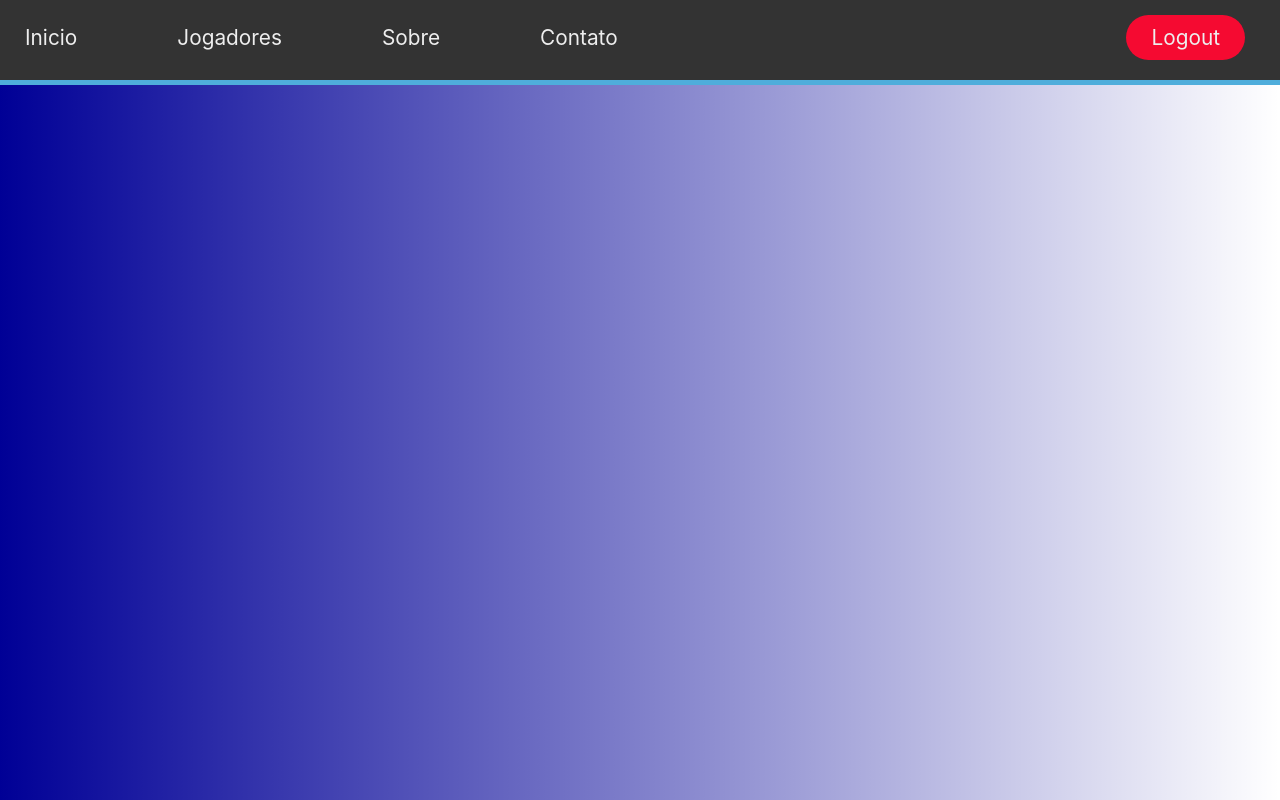
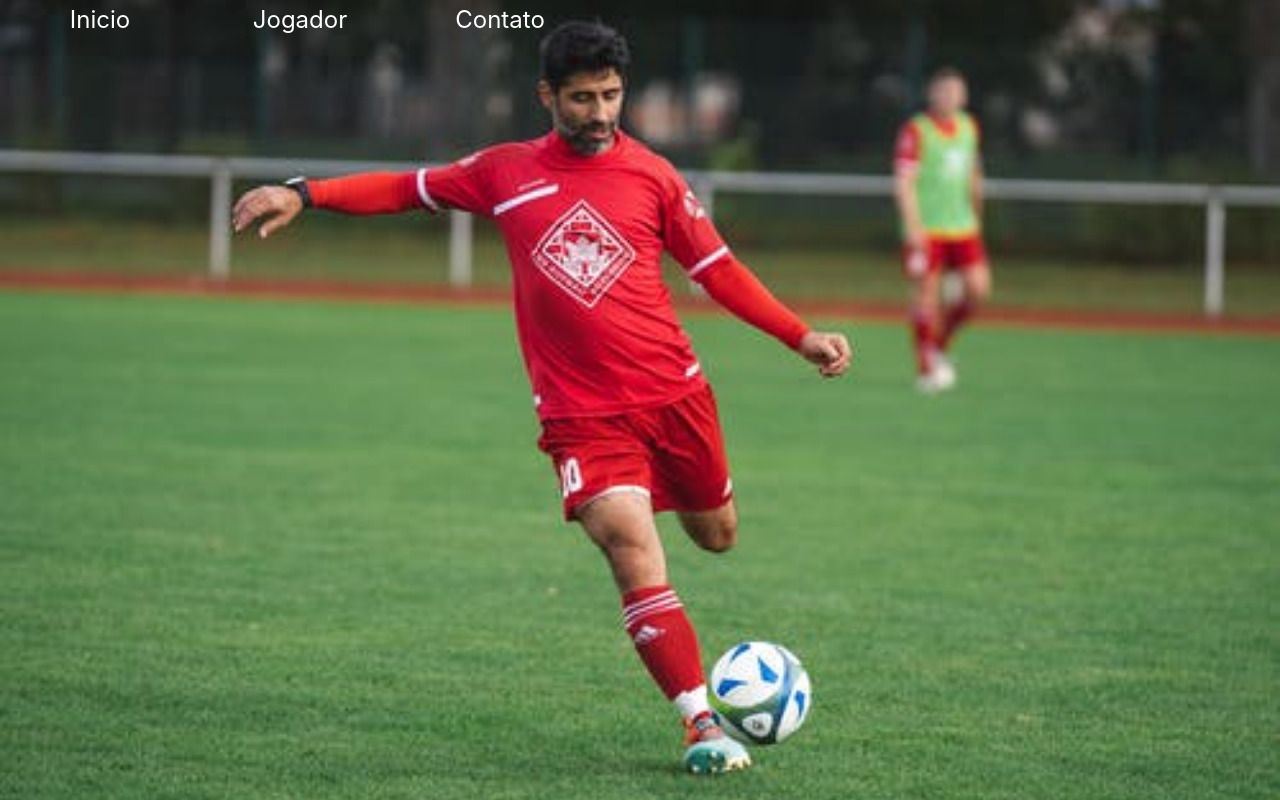
Before and after one commit to elbertsilva/Jls, a React (Create React App) app in the folder front_end/: page /React-login-and-crud/home in a window 1280 px wide. Built offline with nearby package versions, Linux system fonts and the light colour scheme; sample sign-in values are in the browser's storage.

Commit message:
Ajustando style and link

```diff
--- a/front_end/src/App.js
+++ b/front_end/src/App.js
@@ -1,6 +1,6 @@
 import React from "react";
 import Routes from "./routes";
-import { Global } from "./Global/globalStyle";
+import { Global } from "./global/globalStyle";
 // import { Container } from './styles';
 
 const App = () => (
--- a/front_end/src/Global/globalStyle.js
+++ b/front_end/src/Global/globalStyle.js
@@ -1,13 +1,15 @@
 import { createGlobalStyle } from "styled-components";
-
+import img from '../assets/pexels-photo-5597398.jpeg'
 export const Global = createGlobalStyle`
  *{margin: 0;
  padding: 0;
  box-sizing: border-box;
  }
  body{
-    background: linear-gradient(to right, rgba(0, 0, 150, 8), transparent);
-  background-attachment: fixed;
+    ${'' /* background: linear-gradient(to right, rgba(0, 0, 150, 8), transparent); */}
+    ${'' /* background-image: linear-gradient(to left,#d9dff8,#e4e7fa,#eeeefb,#f7f7fd,#ffffff); */}
+    background: url(${img});
+    background-attachment: fixed;
   background-position: center;
   background-repeat: no-repeat;
   background-size: cover;
--- a/front_end/src/auth/styles.js
+++ b/front_end/src/auth/styles.js
@@ -6,7 +6,8 @@ export const Container = styled.div`
   justify-content: center;
   height: 100vh;
   width: 100%;
-  background: linear-gradient(to right, rgba(0, 0, 150, 8), transparent);
+  /* background: linear-gradient(to right, rgba(0, 0, 150, 8), transparent); */
+  background-image: linear-gradient(to left,#d9dff8,#e4e7fa,#eeeefb,#f7f7fd,#ffffff);
 `;
 
 export const Content = styled.div`
--- a/front_end/src/routes/index.js
+++ b/front_end/src/routes/index.js
@@ -2,8 +2,8 @@ import React from "react";
 import { BrowserRouter, Route, Switch, Redirect } from "react-router-dom";
 import { isAutenticated } from "../auth";
 import Auth from "../auth";
-import View from "../view";
-import Home from "../view/home/index";
+import View from "../view/cadastro/";
+import Home from "../view/home/";
 
 const PrivateRoute = ({ component: Component, ...rest }) => (
   <Route
--- a/front_end/src/view/index.js
+++ b/front_end/src/view/cadastro/index.js
@@ -1,5 +1,5 @@
 import React from "react";
-import server from "../server/server";
+import server from "../../server/server";
 import { useHistory } from "react-router-dom";
 import {
   Container,
--- a/front_end/src/view/home/index.js
+++ b/front_end/src/view/home/index.js
@@ -1,42 +1,22 @@
 import React from "react";
-import "./styles.css";
-import { Link } from "react-router-dom";
-
-// import { Container } from './styles';
+import { Nav, Ul, Li, Link } from "./styles";
 
 function Home() {
   return (
-    <div>
-      <header className="cabeçalho">
-        <div className="logo">
-          <a href="#inicio">{/* <img src={image} alt="Logo" /> */}</a>
-        </div>
-        <button className="menu-toggle">
-          <i className="fa fa-lg fa-bars"></i>
-        </button>
-        <nav className="menu">
-          <ul>
-            <li>
-              <a href="#inicio">Inicio</a>
-            </li>
-            <li>
-              <a href="#Cursos">Jogadores</a>
-            </li>
-            <li>
-              <a href="#Sobre">Sobre</a>
-            </li>
-            <li>
-              <a href="#Contato">Contato</a>
-            </li>
-          </ul>
-        </nav>
-        <aside className="autenticacao">
-          <Link to="/" class="botao destaque">
-            Logout
-          </Link>
-        </aside>
-      </header>
-    </div>
+    <Nav class="menu">
+      <Ul>
+        <Li>Inicio</Li>
+        <Li>
+          Jogador
+          <Ul>
+            <Li>
+              <Link to={"/view"}>Cadastrar jogador</Link>
+            </Li>
+          </Ul>
+        </Li>
+        <Li>Contato</Li>
+      </Ul>
+    </Nav>
   );
 }
 
--- a/front_end/src/view/home/styles.css
+++ /dev/null
@@ -1,75 +0,0 @@
-.cabeçalho {
-  background: #333;
-  border-bottom: solid 5px #4faddb;
-  box-sizing: content-box;
-  height: 80px;
-}
-.logo {
-  display: inline-block;
-  height: 80px;
-}
-.logo img {
-  height: 100%;
-}
-.menu-toggle {
-  float: right;
-  background-color: #555;
-  border: solid 1px #777;
-  border-radius: 5px;
-  height: 40px;
-  padding: 10px 20px;
-  margin: 20px 15px;
-}
-.menu {
-  display: inline-block;
-  vertical-align: top;
-  height: 80px;
-  padding: 25px;
-}
-.menu ul {
-  margin: 0;
-  padding: 0;
-}
-.menu li {
-  display: inline-block;
-  margin-right: 100px;
-}
-.cabeçalho a {
-  text-decoration: none;
-  color: #eee;
-  font-size: 1.3em;
-}
-.autenticacao {
-  float: right;
-  height: 80px;
-  padding: 25px;
-}
-.menu a:hover,
-.menu a.selected {
-  background-color: #4faddb;
-  color: #000;
-}
-.botao {
-  border-radius: 30px;
-  padding: 10px 25px;
-  margin: 10px;
-}
-.destaque {
-  background-color: #f50a31;
-  color: #fff;
-}
-@media (min-width: 679px) {
-  .menu-toggle {
-    display: none;
-  }
-}
-@media (max-width: 680px) {
-  .menu {
-    display: none;
-  }
-}
-@media (max-width: 910px) {
-  .autenticacao {
-    display: none;
-  }
-}
--- /dev/null
+++ b/front_end/src/view/home/styles.js
@@ -0,0 +1,45 @@
+import styled from "styled-components";
+import { Link as Route } from "react-router-dom";
+
+export const Nav = styled.nav``;
+export const Ul = styled.ul`
+  cursor: pointer;
+  padding: 0;
+  ul {
+    display: none;
+  }
+`;
+export const Li = styled.li`
+  background-color: transparent;
+  border-radius: 5px;
+  color: #fff;
+  float: left;
+  font-size: 1.5rem;
+  height: 40px;
+  line-height: 40px;
+  list-style: none;
+  text-align: center;
+  width: 200px;
+  &:hover {
+    background-color: #fff;
+    background-image: linear-gradient(
+      to left,
+      #d9dff8,
+      #e4e7fa,
+      #eeeefb,
+      #f7f7fd,
+      #ffffff
+    );
+    color: #000;
+    ul {
+      display: block;
+    }
+  }
+`;
+export const Link = styled(Route)`
+  text-decoration: none;
+  color: #fff;
+  &:hover {
+    color: #000;
+  }
+`;
```
Also changed, not shown: front_end/src/assets/pexels-photo-5597398.jpeg (added), front_end/src/view/cadastro/styles.js (renamed from front_end/src/view/styles.js).
